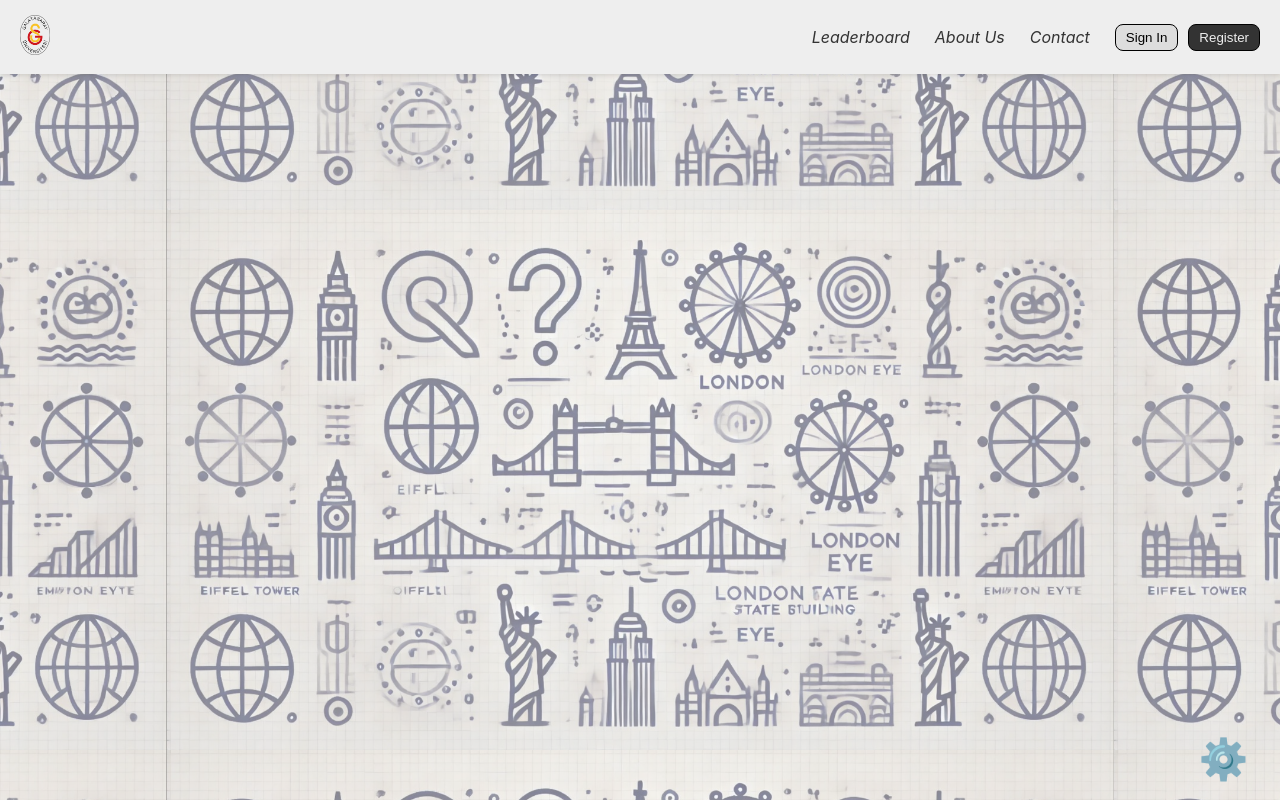
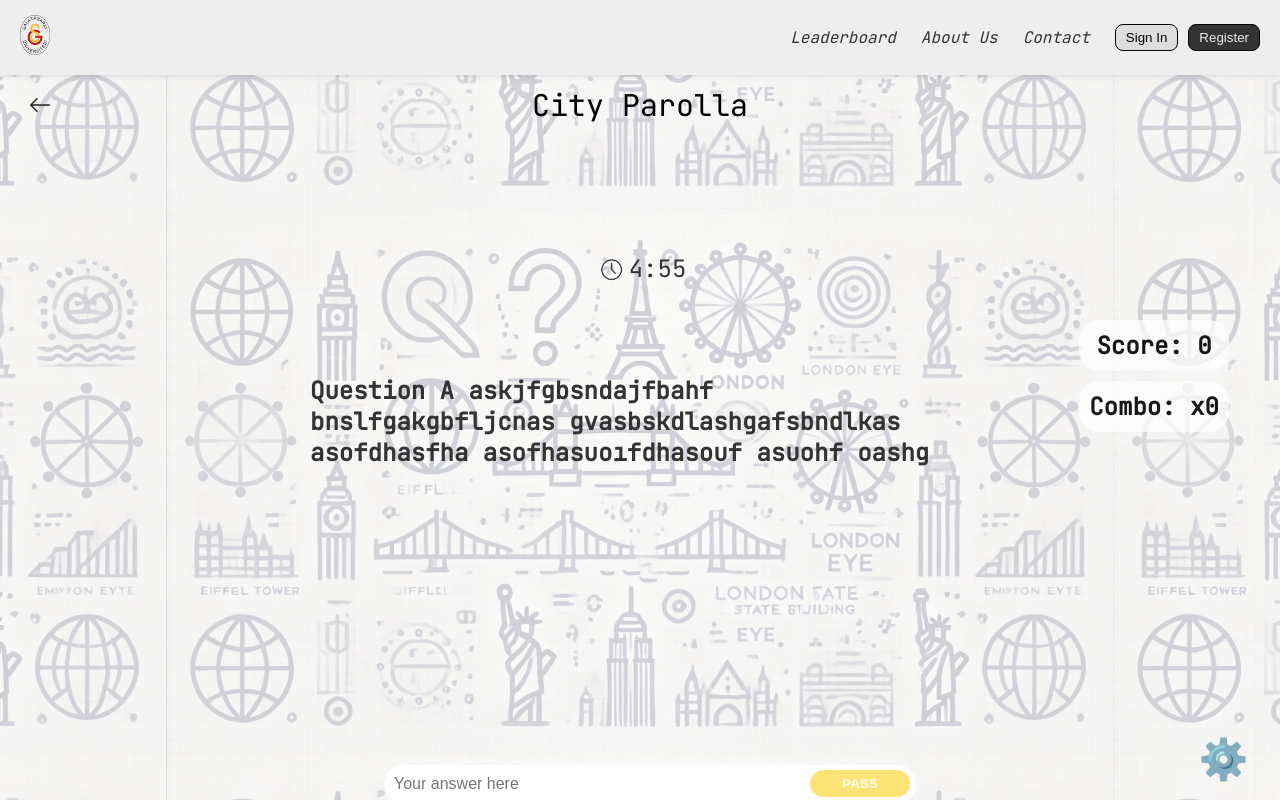
Before and after one commit to aydngrkm/cityparola, a React (Create React App) app in the folder front-end/cityparola/: page /classic in a window 1280 px wide. Built offline with nearby package versions, Linux system fonts and the light colour scheme.

Commit message:
Classic Mode
Added classic mode screen preview
Minor UI improvements

```diff
--- a/front-end/cityparola/src/App.js
+++ b/front-end/cityparola/src/App.js
@@ -1,17 +1,24 @@
 import React, { useEffect, useState } from 'react';
-import { BrowserRouter as Router, Route, Routes } from 'react-router-dom';
+import { BrowserRouter as Router, Route, Routes, useLocation } from 'react-router-dom';
 import './App.css'
 import Home from './components/Home';
 import Navbar from './components/Navbar';
 import Settings from './components/Settings';
 import About from './components/About';
-import Contact from './components/Contact'
+import Contact from './components/Contact';
+import Classic from './components/Classic';
 import logo from './assets/logo.png';
 import backgroundImage from './assets/background.jpeg';
 
 function App() {
   const [darkMode, setDarkMode] = useState(false);
   const [showSettings, setShowSettings] = useState(false);
+
+  const ConditionalNavbar = () => {
+    const location = useLocation();
+    const hideNavbarPaths = ['/Classic'];
+    return !hideNavbarPaths.includes(location.pathname) ? <Navbar darkMode={darkMode} /> : null;
+};
 
   const toggleDarkMode = () => {
     setDarkMode(prevMode => !prevMode);
@@ -44,7 +51,7 @@ function App() {
             backgroundSize: '74%',
             backgroundRepeat: 'repeat',
             backgroundPosition: 'center',
-            opacity: 0.5,
+            opacity: 0.2,
             position: 'absolute',
             top: 0,
             left: 0,
@@ -53,7 +60,7 @@ function App() {
             zIndex: -1
           }}
         />
-        <Navbar darkMode={darkMode} />
+        <ConditionalNavbar darkMode={darkMode} />
         <button
           onClick={toggleSettings}
           style={{
@@ -71,6 +78,7 @@ function App() {
           <Route path="/" element={<Home toggleSettings={toggleSettings} darkMode={darkMode} />} />
           <Route path="/about" element={<About darkMode={darkMode} />} />
           <Route path="/contact" element={<Contact darkMode={darkMode} />} />
+          <Route path="/classic" element={<Classic darkMode={darkMode} />} />
         </Routes>
         <Settings
           show={showSettings}
--- /dev/null
+++ b/front-end/cityparola/src/components/Classic.css
@@ -0,0 +1,133 @@
+html, body {
+    height: 100%;
+    margin: 0;
+    overflow-y: hidden;
+    font-family: 'JetBrains Mono', monospace;
+}
+
+.back-button {
+    width: 20px;
+    height: auto;
+    position: absolute;
+    margin-top: 20px;
+    left: 30px;
+}
+
+.title {
+    display: flex;
+    padding-top: 10px;
+    justify-content: center;
+    text-align: center;
+    font-size: 30px;
+    font-weight: medium;
+}
+
+.title.dark-mode {
+    color: #eee;
+}
+
+.classic-container {
+    display: flex;
+    flex-direction: column;
+    text-align: center;
+    height: 80vh;
+}
+
+.txt {
+    font-size: 24px;
+    color: #333;
+}
+
+.txt.dark-mode {
+    color: #eee;
+}
+
+.timer {
+    display: flex;
+    justify-content: center;
+    margin-top: 10vw;
+}
+
+.timer-logo {
+    width: 35px;
+    height: auto;
+}
+
+.question-container {
+    padding: 70px 300px;
+    margin: 10px;
+    text-align: start;
+    font-weight: bold;
+}
+
+.right-section {
+    position: absolute;
+    display: block;
+    right: 0;
+    top: 0;
+    height: 20%;
+    justify-content: center;
+    align-items: center;
+    margin-right: 4vw;
+    margin-top: 25vw;
+}
+
+.score-container, .combo-container {
+    background-color: rgba(255, 255, 255, 0.7);
+    padding: 10px;
+    border-radius: 20px;
+    color: rgba(0, 0, 0, 0.91);
+    margin-bottom: 10px;
+    font-weight: bold;
+    font-size: 24px;
+}
+
+.input-region {
+    position: relative;
+    display: inline-block;
+    justify-content: center;
+    text-align: center;
+    margin-left: 30vw;
+}
+
+.input {
+    width: 40vw;
+    padding: 10px;
+    font-size: 16px;
+    margin-bottom: 10px;
+    border-radius: 30px;
+    border: none;
+}
+
+.pass-button {
+    position: absolute;
+    top: 5px;
+    right: 6px;
+    width: 100px;
+    padding: 6px;
+    background-color: rgba(255, 204, 0, 0.54);
+    border-radius: 30px;
+    margin-block-end: auto;
+    font-weight: bold;
+    border: none;
+    cursor: pointer;
+}
+
+.pass-text {
+    color: #ffffff;
+    opacity: 0.91;
+}
+
+.pass-button:hover .pass-text {
+    color: #000000;
+}
+
+.game-over {
+    position: absolute;
+    top: 50%;
+    left: 50%;
+    transform: translate(-50%, -50%);
+    font-size: 36px;
+    color: red;
+    font-weight: bold;
+}
--- /dev/null
+++ b/front-end/cityparola/src/components/Classic.js
@@ -0,0 +1,119 @@
+import React, { useState, useEffect } from 'react';
+import { useNavigate } from 'react-router-dom';
+import Modal from './Modal';
+import './Classic.css';
+import backbtn from '../assets/back_button.png';
+import timerlogo from '../assets/timer.png';
+
+const Classic = ({ darkMode }) => {
+    const [timer, setTimer] = useState(300);
+    const [score, setScore] = useState(0);
+    const [combo, setCombo] = useState(0);
+    const [isGameOver, setIsGameOver] = useState(false);
+    const [inputValue, setInputValue] = useState("");
+    const [showModal, setShowModal] = useState(false); // Modal durumunu izlemek için
+    const navigate = useNavigate();
+
+    useEffect(() => {
+        const countdown = setInterval(() => {
+            setTimer((prev) => (prev > 0 ? prev - 1 : 0));
+        }, 1000);
+
+        return () => clearInterval(countdown);
+    }, []);
+
+    useEffect(() => {
+        if (timer === 0) {
+            setIsGameOver(true);
+        }
+    }, [timer]);
+
+    const writeTime = (time) => {
+        const minute = Math.floor(time / 60);
+        const second = time % 60;
+        return `${minute}:${second < 10 ? '0' + second : second}`;
+    };
+
+    const handleInputChange = (event) => {
+        setInputValue(event.target.value);
+    };
+
+    const handleSubmit = () => {
+        console.log("Submitted:", inputValue);
+        setInputValue("");
+    };
+
+    const handleKeyDown = (event) => {
+        if (event.key === 'Enter') {
+            handleSubmit();
+        }
+    };
+
+    const handleBackClick = (event) => {
+        event.preventDefault();
+        setShowModal(true); // Modalı göster
+    };
+
+    const handleConfirmExit = () => {
+        setShowModal(false);
+        navigate("/"); // Anasayfaya yönlendir
+    };
+
+    const handleCancelExit = () => {
+        setShowModal(false); // Modalı kapat
+    };
+
+    return (
+        <>
+            <link href='https://fonts.googleapis.com/css?family=JetBrains Mono' rel='stylesheet'></link>
+            <a href="/" onClick={handleBackClick} className='back-button-img'>
+                <img src={backbtn} alt='bckbtn' className='back-button'></img>
+            </a>
+            <div className={`title ${darkMode ? 'dark-mode' : ''}`}>City Parolla</div>
+            <div className='classic-container'>
+                <div className={`timer txt ${darkMode ? 'dark-mode' : ''}`}>
+                    <span>
+                        <img src={timerlogo} alt='timer-logo' className='timer-logo'></img>
+                    </span>
+                    <span>{writeTime(timer)}</span>
+                </div>
+                <div className={`question-container txt ${darkMode ? 'dark-mode' : ''}`}>
+                    Question A askjfgbsndajfbahf bnslfgakgbfljcnas gvasbskdlashgafsbndlkas asofdhasfha asofhasuoıfdhasouf asuohf oashg
+                </div>
+                <div className='right-section'>
+                    <div className='score-container'>
+                        Score: {score}
+                    </div>
+                    <div className='combo-container'>
+                        Combo: x{combo}
+                    </div>
+                </div>
+            </div>
+            <div className='input-region'>
+                <div className='input-text'>
+                    <input
+                        type='text'
+                        value={inputValue}
+                        placeholder='Your answer here'
+                        className='input'
+                        onChange={handleInputChange}
+                        onKeyDown={handleKeyDown}
+                    ></input>
+                    <button className='pass-button' onClick={handleSubmit}>
+                        <div className='pass-text'>PASS</div>
+                    </button>
+                </div>
+            </div>
+            {isGameOver && <div className='game-over'>Game Over</div>}
+            {showModal && (
+                <Modal
+                    message="Are you sure you want to leave? Your test will not be counted."
+                    onConfirm={handleConfirmExit}
+                    onCancel={handleCancelExit}
+                />
+            )}
+        </>
+    );
+};
+
+export default Classic;
--- /dev/null
+++ b/front-end/cityparola/src/components/Modal.css
@@ -0,0 +1,45 @@
+.modal-overlay {
+    position: fixed;
+    top: 0;
+    left: 0;
+    right: 0;
+    bottom: 0;
+    background: rgba(0, 0, 0, 0.6);
+    display: flex;
+    align-items: center;
+    justify-content: center;
+    z-index: 1000;
+}
+
+.modal-content {
+    background: #fff;
+    padding: 20px;
+    border-radius: 8px;
+    width: 300px;
+    text-align: center;
+    font-family: 'JetBrains Mono', monospace;
+}
+
+.modal-buttons {
+    margin-top: 20px;
+    display: flex;
+    justify-content: space-between;
+}
+
+.modal-button {
+    padding: 10px 20px;
+    font-size: 14px;
+    cursor: pointer;
+    border: none;
+    border-radius: 5px;
+}
+
+.modal-button.confirm {
+    background-color: #4CAF50;
+    color: white;
+}
+
+.modal-button.cancel {
+    background-color: #f44336;
+    color: white;
+}
--- /dev/null
+++ b/front-end/cityparola/src/components/Modal.js
@@ -0,0 +1,18 @@
+import React from 'react';
+import './Modal.css';
+
+const Modal = ({ message, onConfirm, onCancel }) => {
+    return (
+        <div className="modal-overlay">
+            <div className="modal-content">
+                <p>{message}</p>
+                <div className="modal-buttons">
+                    <button className="modal-button confirm" onClick={onConfirm}>Yes</button>
+                    <button className="modal-button cancel" onClick={onCancel}>No</button>
+                </div>
+            </div>
+        </div>
+    );
+};
+
+export default Modal;
--- a/front-end/cityparola/src/components/Navbar.js
+++ b/front-end/cityparola/src/components/Navbar.js
@@ -21,10 +21,8 @@ const Navbar = ({ darkMode }) => {
     return () => window.removeEventListener('resize', handleResize);
   }, [isSidebarOpen]);
 
-
-
   return (
-    <nav className={darkMode ? 'navbar dark' : 'navbar'}>
+    <nav className={`navbar ${darkMode ? 'dark' : ''}`}>
       <Link to="/" className="logo-link">
         <img src={logo} alt="Logo" className="logo" />
       </Link>
```
Also changed, not shown: front-end/cityparola/src/assets/back_button.png (added), front-end/cityparola/src/assets/timer.png (added).
